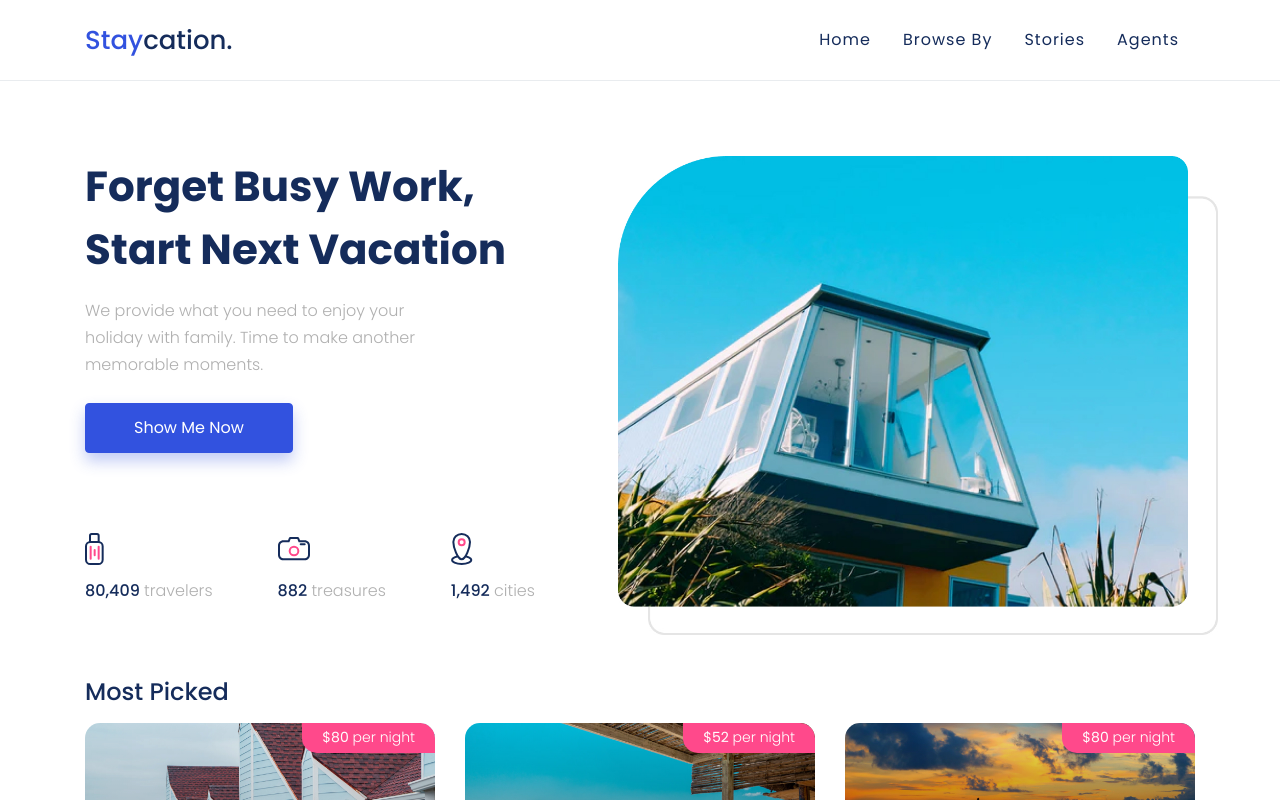
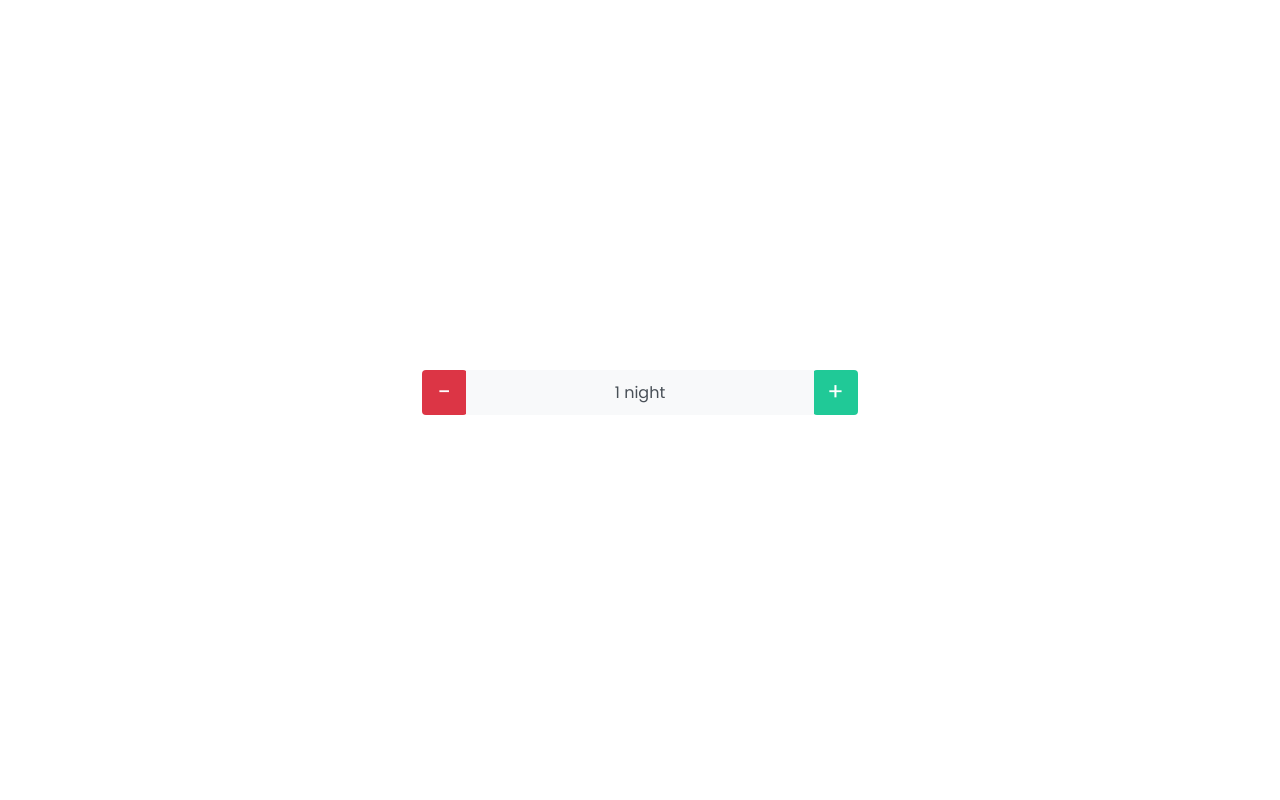
Before and after one commit to panjikusumarizki/fe-mern, a React (Create React App) app: page /examples in a window 1280 px wide. Shown: the top 800 px of the page. Built offline with nearby package versions, Linux system fonts and the light colour scheme.

Commit message:
add component input number for detail page

```diff
--- a/src/App.js
+++ b/src/App.js
@@ -3,12 +3,14 @@ import { BrowserRouter as Router, Route } from 'react-router-dom'
 
 import 'assets/scss/style.scss'
 import LandingPage from 'pages/LandingPage'
+import Example from 'pages/Example'
 
 function App() {
   return (
     <div className="App">
       <Router>
-        <Route path='/' component={LandingPage}></Route>
+        {/* <Route path='/' component={LandingPage} /> */}
+        <Route path='/examples' component={Example} />
       </Router>
     </div>
   );
--- /dev/null
+++ b/src/elements/Form/InputNumber/index.js
@@ -0,0 +1,95 @@
+import React, { useState } from 'react'
+
+import propTypes from 'prop-types'
+
+import './index.scss'
+
+export default function Number(props) {
+
+  const { value, placeholder, name, min, max, prefix, suffix, isSuffixPlural } = props
+
+  const [InputValue, setInputValue] = useState(`${prefix}${value}${suffix}`)
+
+  const onChange = e => {
+    let value = String(e.target.value)
+    if (prefix) value = value.replace(prefix)
+    if (suffix) value = value.replace(suffix)
+
+    const patternNumeric = new RegExp("[0-9]*")
+    const isNumeric = patternNumeric.test(value)
+
+    if (isNumeric && +value <= max && +value >= min) {
+      props.onChange({
+        target: {
+          name: name,
+          value: +value
+        }
+      })
+      setInputValue(`${prefix}${value}${suffix}${isSuffixPlural && value > 1 ? 's' : ''}`)
+    }
+  }
+
+  const minus = () => {
+    value > min &&
+      onChange({
+        target: {
+          name: name,
+          value: +value - 1
+        }
+      })
+  }
+
+  const plus = () => {
+    value < max &&
+      onChange({
+        target: {
+          name: name,
+          value: +value + 1
+        }
+      })
+  }
+
+  return (
+    <div className={["input-number mb-3", props.outerClassName].join(" ")}>
+      <div className="input-group">
+        <div className="input-group-prepend">
+          <span className="input-group-text minus" onClick={minus}>
+            -
+          </span>
+        </div>
+
+        <input
+         min={min}
+         max={max}
+         name={name}
+         pattern="[0-9]*"
+         className="form-control"
+         placeholder={placeholder ? placeholder : "0"}
+         value={String(InputValue)}
+         onChange={onChange}
+        />
+
+        <div className="input-group-append">
+          <span className="input-group-text plus" onClick={plus}>
+            +
+          </span>
+        </div>
+      </div>
+    </div>
+  )
+}
+
+Number.defaultProps = {
+  min: 1,
+  max: 1,
+  prefix: '',
+  suffix: ''
+}
+
+Number.propTypes = {
+  value: propTypes.oneOfType([propTypes.string, propTypes.number]),
+  onChange: propTypes.func,
+  isSuffixPlural: propTypes.bool,
+  placeholder: propTypes.string,
+  outerClassName: propTypes.string
+}
--- /dev/null
+++ b/src/elements/Form/InputNumber/index.scss
@@ -0,0 +1,38 @@
+@import '../../../assets/scss/colorVariables';
+
+.input-number {
+  .input-group {
+    background-color: $white;
+
+    .input-group-text {
+      border: 0;
+      cursor: pointer;
+      color: $white;
+      padding: 0;
+      border-radius: 4px !important;
+      font-size: 24px;
+      width: 45px;
+      height: 45px;
+      display: flex;
+      justify-content: center;
+      user-select: none;
+      &.minus {
+        background-color: $red;
+      }
+      &.plus {
+        background-color: $teal;
+      }
+    }
+
+    input.form-control {
+      min-height: 45px;
+      border: 0;
+      border-radius: 0;
+      outline: 0;
+      box-shadow: none;
+      background-color: $gray-100;
+      padding: 0.575rem 1rem;
+      text-align: center;
+    }
+  }
+}
--- /dev/null
+++ b/src/pages/Example.js
@@ -0,0 +1,35 @@
+import React, { Component } from 'react'
+
+import InputNumber from 'elements/Form/InputNumber'
+
+export default class Example extends Component {
+  state = {
+    value: '1'
+  }
+
+  handleChange = e => {
+    this.setState({ [e.target.name]: e.target.value })
+  }
+
+  render() {
+    return (
+      <div className='container'>
+        <div
+         className="row align-items-center justify-content-center"
+         style={{ height: '100vh' }}
+        >
+          <div className="col-auto">
+            <InputNumber
+              max={30}
+              suffix=' night'
+              isSuffixPlural
+              onChange={this.handleChange}
+              name='value'
+              value={this.state.value}
+            />
+          </div>
+        </div>
+      </div>
+    )
+  }
+}
```
Also changed, not shown: 1 other file (tests, documents, lock files or other folders).
